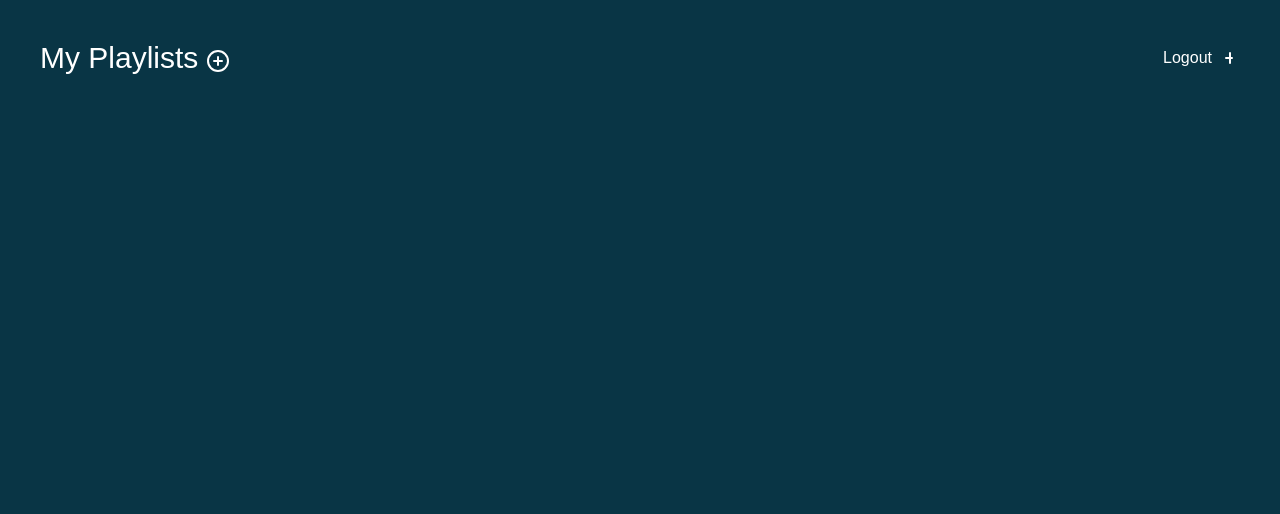
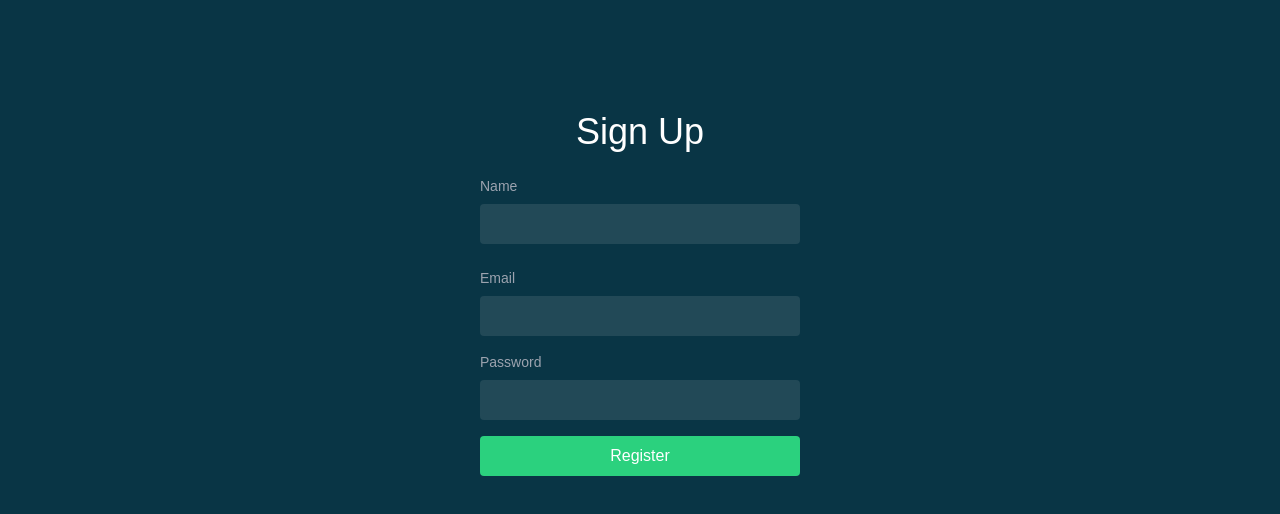
Before and after one commit to hani8092/music-playlist-management-frontend, a Next.js app: page / in a window 1280 px wide. Shown: the top 514 px of the page. Built offline with nearby package versions, Linux system fonts and the light colour scheme.

Commit message:
fix: routing

```diff
--- a/src/app/page.tsx
+++ b/src/app/page.tsx
@@ -1,11 +1,10 @@
-"use client"
-import Playlists from "@/components/playlists/playlists";
-
+"use client";
+import SignUp from "@/components/sign-up/signUp";
 
 export default function Home() {
   return (
     <>
-      <Playlists />
+      <SignUp />
     </>
   );
 }
--- /dev/null
+++ b/src/app/playlists/page.tsx
@@ -0,0 +1,12 @@
+import Playlists from "@/components/playlists/playlists";
+import React from "react";
+
+function page() {
+  return (
+    <div>
+      <Playlists />
+    </div>
+  );
+}
+
+export default page;
--- a/src/components/sign-in/sign-in.tsx
+++ b/src/components/sign-in/sign-in.tsx
@@ -8,14 +8,12 @@ import { ToastContainer, toast } from "react-toastify";
 import "react-toastify/dist/ReactToastify.css";
 
 function SignIn() {
-
   const { push } = useRouter();
   const [formData, setFormData] = useState({
     email: "",
     password: "",
   });
   const [errors, setErrors] = useState<any>({});
-
 
   const handleChange = (e: any) => {
     const { id, value } = e.target;
@@ -56,18 +54,19 @@ function SignIn() {
 
     try {
       const data = await signIn({
-                email: formData.email, password: formData.password
-            })
+        email: formData.email,
+        password: formData.password,
+      });
       if (data.code === 200) {
-                toast.success('Welcome aboard!', {
+        toast.success("Welcome aboard!", {
           className: "bg-white text-black dark:bg-gray-800 dark:text-white",
         });
-                console.log(data)
+
         localStorage.setItem("accessToken", data.response.tokens.accessToken);
         localStorage.setItem("userID", data.response.user._id);
 
         setTimeout(() => {
-                    push("/");
+          push("/playlists");
         }, 2000);
       } else {
         toast.error("Wrong Credentials", {
@@ -100,7 +99,8 @@ function SignIn() {
                 id="email"
                 value={formData.email}
                 onChange={handleChange}
-                                className={`w-full px-3 py-2 text-gray-300 bg-[#224957] rounded focus:outline-none focus:ring ${errors.email ? `focus:ring-[#EB5757]` : `focus:ring-[#2BD17E]`
+                className={`w-full px-3 py-2 text-gray-300 bg-[#224957] rounded focus:outline-none focus:ring ${
+                  errors.email ? `focus:ring-[#EB5757]` : `focus:ring-[#2BD17E]`
                 }`}
               />
               {errors.email && (
@@ -121,7 +121,8 @@ function SignIn() {
                 id="password"
                 value={formData.password}
                 onChange={handleChange}
-                                className={`w-full px-3 py-2 text-gray-300 bg-[#224957] rounded focus:outline-none focus:ring ${errors.password
+                className={`w-full px-3 py-2 text-gray-300 bg-[#224957] rounded focus:outline-none focus:ring ${
+                  errors.password
                     ? `focus:ring-[#EB5757]`
                     : `focus:ring-[#2BD17E]`
                 }`}
```
Lines whose indentation alone changed are shown as unchanged.
